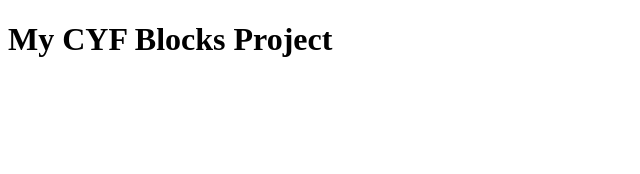
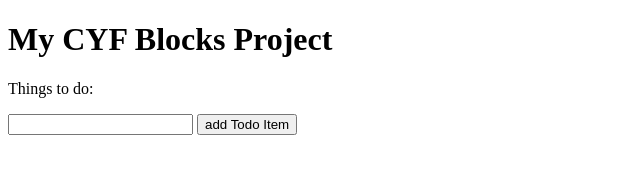
Before and after one commit to Ehdaa-2020/cyf-blocks-fundamentals, a plain HTML site: page index.html in a window 1280 px wide. Shown: the whole page, without its empty margins (0-640 px from the left). Drawn offline with Linux system fonts and the light colour scheme.

Commit message:
Update index.html

```diff
--- a/index.html
+++ b/index.html
@@ -10,9 +10,11 @@
     </head>
     <body>
         <h1>My CYF Blocks Project</h1>
-        <!-- in the space below here you should paste the 'Static HTML' from your CYF Blocks project page -->
+        <p>Things to do:</p>
+<ul id="list"></ul>
+<input id="text" />
+<button id="button">add Todo Item</button>
 
-        <!----->
         <script src="script.js"></script>
     </body>
 </html>
```
